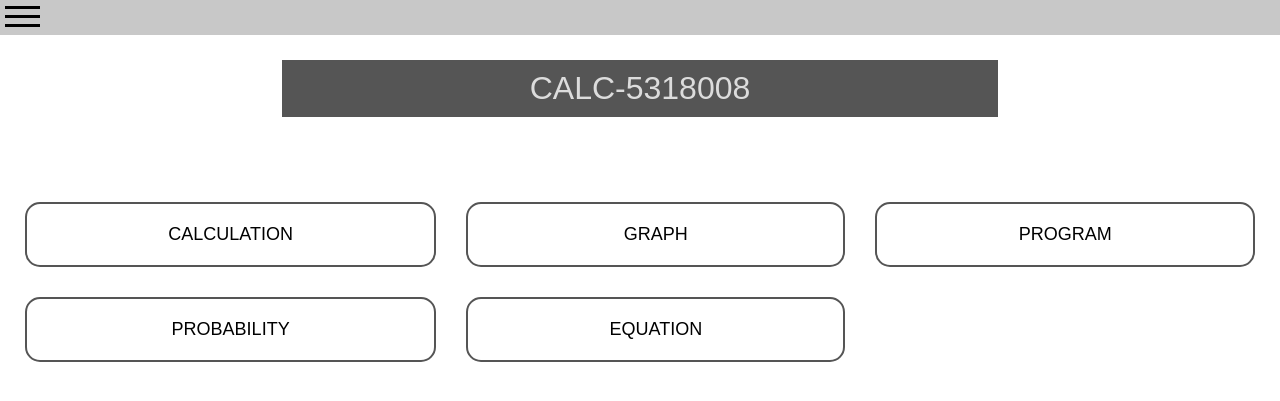
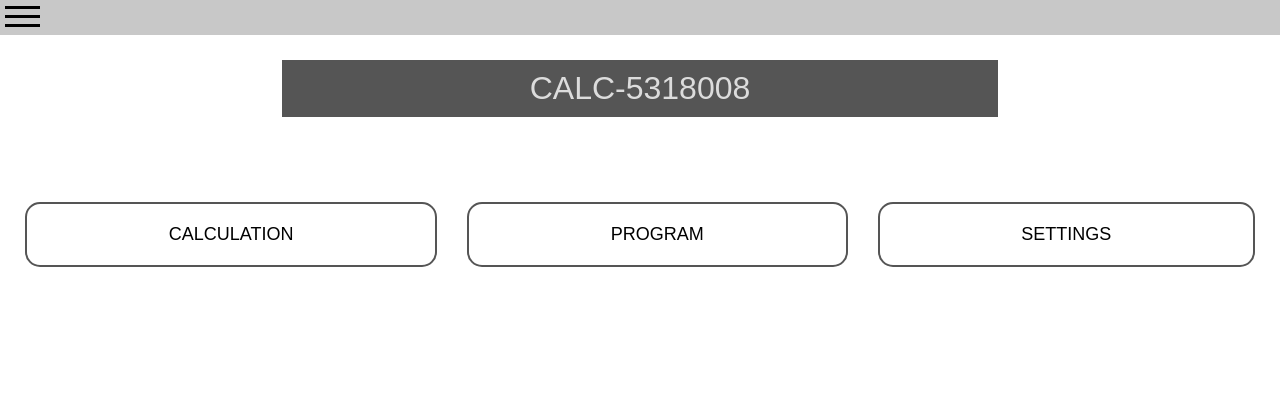
Before and after one commit to nobody48sheldor/CALC-5318008, a Flask app: template templates/main.html in a window 1280 px wide. Shown: the top 401 px of the page. Run offline with Flask 2, Linux system fonts and the light colour scheme; the template is opened without the code that fills it, so the values that code supplies are empty; parts of the project's set-up code (start-up, migrations or seed data) failed here and were passed over.

Commit message:
removing some useless stuff

```diff
--- a/main.py
+++ b/main.py
@@ -34,7 +34,7 @@ def redirectCalc():
     if value == "graph":
         return(render_template("main.html", config=config))
     if value == "program":
-        return(render_template("main.html", config=config))
+        return(render_template("programmation.html", config=config))
     if value == "shutdown":
         shutdown()
     if value == "settings":
--- a/templates/main.html
+++ b/templates/main.html
@@ -9,26 +9,15 @@
             <input type="hidden" value="calc" name="menu">
             <button class="buttonMenu">CALCULATION</button>
         </form>
-
-        <form action="#" class="menu" method="post">
-            <input type="hidden" value="graph" name="menu">
-            <button class="buttonMenu">GRAPH</button>
-        </form>
-
         <form action="#" class="menu" method="post">
             <input type="hidden" value="program" name="menu">
             <button class="buttonMenu">PROGRAM</button>
         </form>
-
-        <form action="#" class="menu" method="post">
-            <input type="hidden" value="PROBABILITY" name="menu">
-            <button class="buttonMenu">PROBABILITY</button>
+        <form action="/" class="menu" method="post">
+            <input type="hidden" value="settings" name="menu">
+            <button class="buttonMenu">SETTINGS</button>
         </form>
 
-        <form action="#" class="menu" method="post">
-            <input type="hidden" value="equation" name="menu">
-            <button class="buttonMenu">EQUATION</button>
-        </form>
 
      </div>
 
--- a/templates/settings.html
+++ b/templates/settings.html
@@ -7,9 +7,9 @@
 </div>
 
 <div class='content'>
-    <form action="settings" class="menu" method="post">
-        <input type="hidden" value="mode_calculation" name="menu">
-        <button class="buttonMenu">{{mode_calc}}</button>
+    <form action="#" class="menu" method="post">
+        <input type="hidden" value="menu" name="menu">
+        <button class="buttonMenu">MENU</button>
     </form>
 </div>
 
```
Also changed, not shown: templates/programmation.html (added, +9 -0 lines), static/plot.png (deleted).
